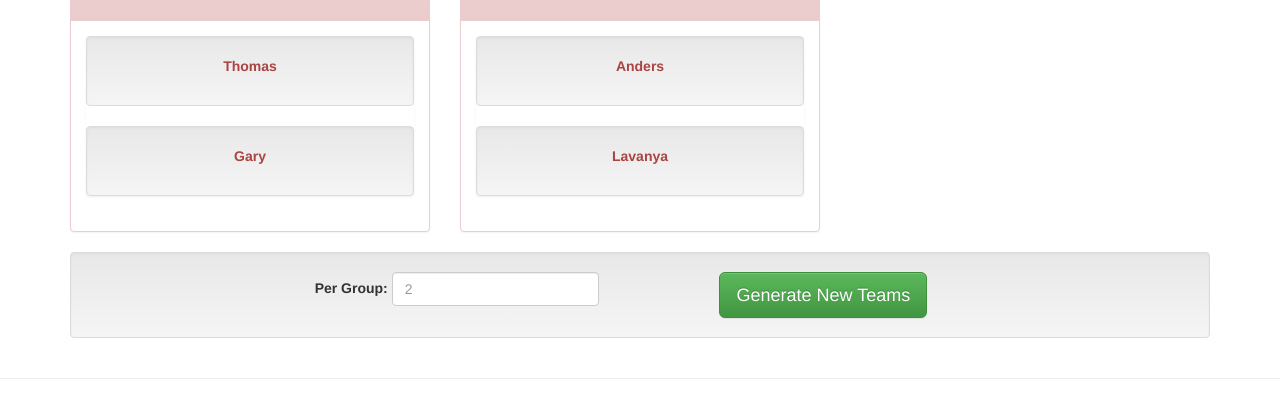
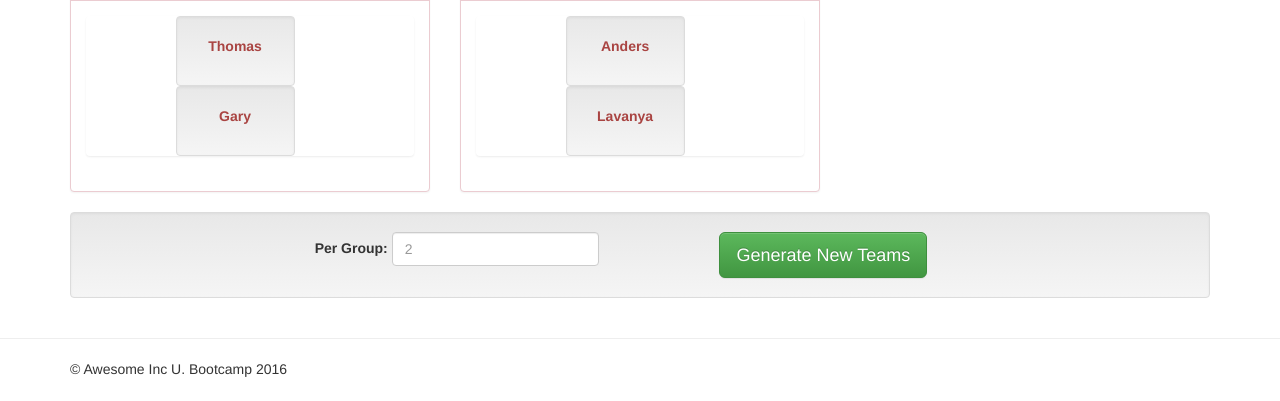
Before and after one commit to andrewhouse/flask_random_students, a Flask app: page / in a window 1280 px wide. Shown: the part 900-1301 px from the top of the page. After the commit the page ends 1277 px from the top, so only its background shows below. Run offline with Flask 2, Linux system fonts and the light colour scheme; some libraries are stand-ins or nearby versions.

Commit message:
Put name in grid

```diff
--- a/app/templates/index.html
+++ b/app/templates/index.html
@@ -18,9 +18,13 @@
                 <div class="panel-body">
                   <ul class='list-group'>
                     {% for user in group["users"] %}
-                    <li class='list-group-item well'>
-                      <p class='text-{{group["color"]}}'><strong>{{user}}</strong></p>
-                      </li>
+                    <div class='row'>
+                      <div class='col-md-5 col-md-offset-3'>
+                        <li class='list-group-item well'>
+                          <p class='text-{{group["color"]}}'><strong>{{user}}</strong></p>
+                        </li>
+                      </div>
+                    </div>
                     {% endfor %}
                   </ul>
                 </div>
```
